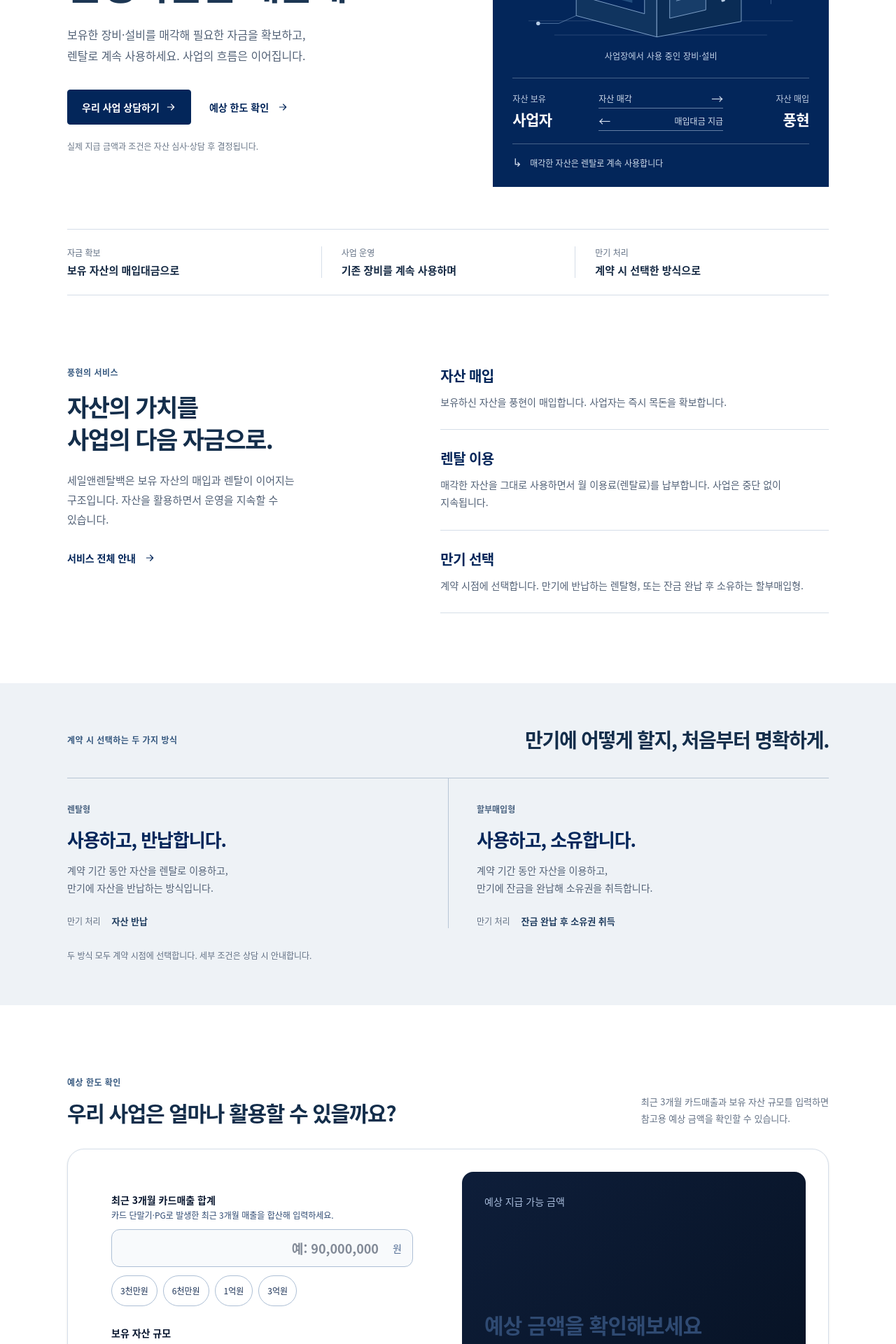
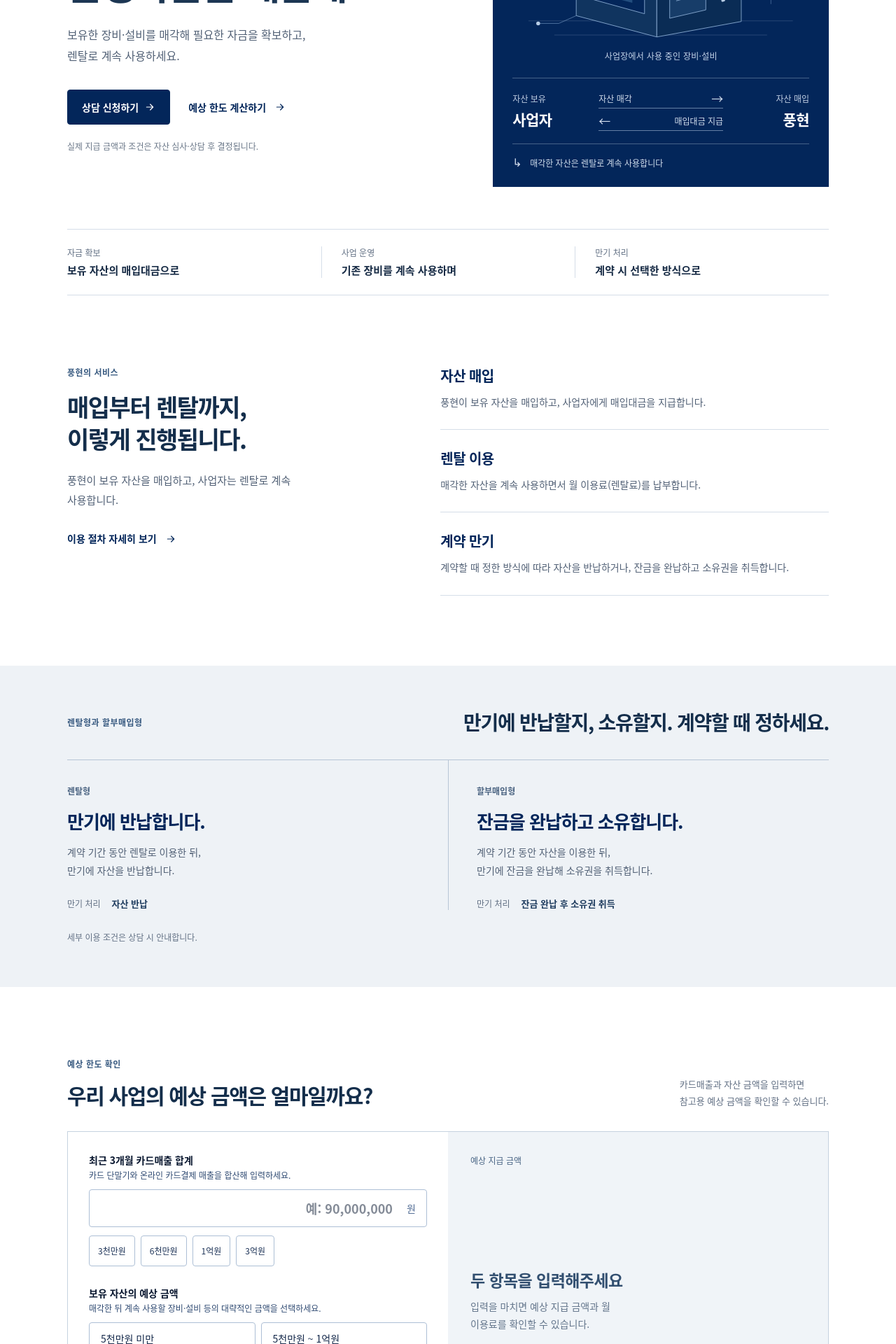
Before and after one commit to raphhong/punghyun, a Next.js app: page / in a window 1280 px wide. Shown: the part 360-2280 px from the top of the page at 70% size. Built offline with nearby package versions, Linux system fonts and the light colour scheme; a web font is replaced by a local one.

Commit message:
Finalize approved homepage writing and calculator contrast

```diff
--- a/design-system/marketing.css
+++ b/design-system/marketing.css
@@ -1,6 +1,8 @@
 /* Public-site composition: the original P identity, an asset-flow diagram,
    and a deliberate reading order. No decorative motion or stock dashboard UI. */
-@layer components {
+/* These scoped overrides must win over utility classes on shared components. */
+@layer theme, base, components, utilities, ph-marketing;
+@layer ph-marketing {
   .ph-public-header { background:#fff; }
   .ph-public-header .ph-header-inner { height:80px; }
   .ph-header-descriptor { border-left:1px solid #d8dfe7; padding-left:18px; margin-left:18px; font-size:12px; color:#627084; }
--- a/src/app/page.tsx
+++ b/src/app/page.tsx
@@ -1,12 +1,17 @@
 import Link from "next/link";
 import { site } from "@/lib/site";
-import { steps } from "@/lib/content";
 import { Container } from "@/components/Container";
 import { ButtonLink } from "@/components/Button";
 import { Icon } from "@/components/Icon";
 import { JsonLd } from "@/components/JsonLd";
 import { Calculator } from "@/components/Calculator";
 import { AssetContinuity } from "@/components/AssetContinuity";
+
+const homeSteps = [
+  { title: "자산 매입", desc: "풍현이 보유 자산을 매입하고, 사업자에게 매입대금을 지급합니다." },
+  { title: "렌탈 이용", desc: "매각한 자산을 계속 사용하면서 월 이용료(렌탈료)를 납부합니다." },
+  { title: "계약 만기", desc: "계약할 때 정한 방식에 따라 자산을 반납하거나, 잔금을 완납하고 소유권을 취득합니다." },
+] as const;
 
 const webPageLd = {
   "@context": "https://schema.org",
@@ -27,10 +32,10 @@
             <div className="ph-hero-copy">
               <p className="ph-eyebrow">기업 자산 활용 · 세일앤렌탈백</p>
               <h1 id="home-title">장비는 계속 쓰고,<br /><span>운영자금은 새롭게.</span></h1>
-              <p className="ph-hero-description">보유한 장비·설비를 매각해 필요한 자금을 확보하고,<br className="ph-desktop-break" /> 렌탈로 계속 사용하세요. 사업의 흐름은 이어집니다.</p>
+              <p className="ph-hero-description">보유한 장비·설비를 매각해 필요한 자금을 확보하고,<br className="ph-desktop-break" /> 렌탈로 계속 사용하세요.</p>
               <div className="ph-hero-actions">
-                <ButtonLink href="/contact" size="lg">우리 사업 상담하기<Icon name="arrow" className="h-4 w-4" /></ButtonLink>
-                <Link href="#calculator" className="ph-text-link">예상 한도 확인<Icon name="arrow" className="h-4 w-4" /></Link>
+                <ButtonLink href="/contact" size="lg">상담 신청하기<Icon name="arrow" className="h-4 w-4" /></ButtonLink>
+                <Link href="#calculator" className="ph-text-link">예상 한도 계산하기<Icon name="arrow" className="h-4 w-4" /></Link>
               </div>
               <p className="ph-hero-disclaimer">실제 지급 금액과 조건은 자산 심사·상담 후 결정됩니다.</p>
             </div>
@@ -48,13 +53,13 @@
         <Container className="ph-service-layout">
           <div className="ph-section-intro">
             <p className="ph-eyebrow">풍현의 서비스</p>
-            <h2 id="service-title">자산의 가치를<br />사업의 다음 자금으로.</h2>
-            <p>세일앤렌탈백은 보유 자산의 매입과 렌탈이 이어지는 구조입니다. 자산을 활용하면서 운영을 지속할 수 있습니다.</p>
-            <Link href="/service" className="ph-text-link">서비스 전체 안내<Icon name="arrow" className="h-4 w-4" /></Link>
+            <h2 id="service-title">매입부터 렌탈까지,<br />이렇게 진행됩니다.</h2>
+            <p>풍현이 보유 자산을 매입하고, 사업자는 렌탈로 계속 사용합니다.</p>
+            <Link href="/service" className="ph-text-link">이용 절차 자세히 보기<Icon name="arrow" className="h-4 w-4" /></Link>
           </div>
           <ol className="ph-service-timeline">
-            {steps.map((step) => (
-              <li key={step.step}>
+            {homeSteps.map((step) => (
+              <li key={step.title}>
                 <div><h3>{step.title}</h3><p>{step.desc}</p></div>
               </li>
             ))}
@@ -64,25 +69,25 @@
 
       <section className="ph-contract-section" aria-labelledby="contract-title">
         <Container>
-          <div className="ph-contract-heading"><p className="ph-eyebrow">계약 시 선택하는 두 가지 방식</p><h2 id="contract-title">만기에 어떻게 할지,<br className="ph-mobile-break" /> 처음부터 명확하게.</h2></div>
+          <div className="ph-contract-heading"><p className="ph-eyebrow">렌탈형과 할부매입형</p><h2 id="contract-title">만기에 반납할지, 소유할지.<br className="ph-mobile-break" /> 계약할 때 정하세요.</h2></div>
           <div className="ph-contract-options">
-            <div><span className="ph-contract-label">렌탈형</span><h3>사용하고, 반납합니다.</h3><p>계약 기간 동안 자산을 렌탈로 이용하고,<br />만기에 자산을 반납하는 방식입니다.</p><span className="ph-contract-end">만기 처리 <strong>자산 반납</strong></span></div>
-            <div><span className="ph-contract-label">할부매입형</span><h3>사용하고, 소유합니다.</h3><p>계약 기간 동안 자산을 이용하고,<br />만기에 잔금을 완납해 소유권을 취득합니다.</p><span className="ph-contract-end">만기 처리 <strong>잔금 완납 후 소유권 취득</strong></span></div>
+            <div><span className="ph-contract-label">렌탈형</span><h3>만기에 반납합니다.</h3><p>계약 기간 동안 렌탈로 이용한 뒤,<br />만기에 자산을 반납합니다.</p><span className="ph-contract-end">만기 처리 <strong>자산 반납</strong></span></div>
+            <div><span className="ph-contract-label">할부매입형</span><h3>잔금을 완납하고 소유합니다.</h3><p>계약 기간 동안 자산을 이용한 뒤,<br />만기에 잔금을 완납해 소유권을 취득합니다.</p><span className="ph-contract-end">만기 처리 <strong>잔금 완납 후 소유권 취득</strong></span></div>
           </div>
-          <p className="ph-contract-footnote">두 방식 모두 계약 시점에 선택합니다. 세부 조건은 상담 시 안내합니다.</p>
+          <p className="ph-contract-footnote">세부 이용 조건은 상담 시 안내합니다.</p>
         </Container>
       </section>
 
       <section className="ph-home-section ph-calculator-section" id="calculator" aria-labelledby="calculator-title">
         <Container>
-          <div className="ph-calculator-heading"><div><p className="ph-eyebrow">예상 한도 확인</p><h2 id="calculator-title">우리 사업은 얼마나<br className="ph-mobile-break" /> 활용할 수 있을까요?</h2></div><p>최근 3개월 카드매출과 보유 자산 규모를 입력하면<br className="ph-desktop-break" /> 참고용 예상 금액을 확인할 수 있습니다.</p></div>
+          <div className="ph-calculator-heading"><div><p className="ph-eyebrow">예상 한도 확인</p><h2 id="calculator-title">우리 사업의 예상 금액은<br className="ph-mobile-break" /> 얼마일까요?</h2></div><p>카드매출과 자산 금액을 입력하면<br className="ph-desktop-break" /> 참고용 예상 금액을 확인할 수 있습니다.</p></div>
           <Calculator className="ph-home-calculator" showDisclaimer={false} />
         </Container>
       </section>
 
       <section className="ph-home-contact" aria-labelledby="contact-title">
         <Container className="ph-contact-layout">
-          <div><p className="ph-eyebrow">사업에 맞는 방법을 함께 찾습니다</p><h2 id="contact-title">보유 자산과 필요한 자금,<br />풍현에 이야기해주세요.</h2><p>담당자가 자산과 사업 현황을 확인하고 적합한 이용 조건을 안내합니다.</p></div>
+          <div><p className="ph-eyebrow">상담 안내</p><h2 id="contact-title">보유 자산으로 자금 마련이 가능한지,<br />상담으로 확인하세요.</h2><p>신청 내용을 남겨주시면 담당자가 연락해 자산과 사업 현황을 확인하고 이용 조건을 안내합니다.</p></div>
           <div className="ph-contact-actions"><ButtonLink href="/contact" size="lg">상담 신청하기<Icon name="arrow" className="h-4 w-4" /></ButtonLink><a href={site.contact.phoneHref}>{site.contact.phone}<span>{site.contact.hours}</span></a></div>
         </Container>
       </section>
--- a/src/components/AssetContinuity.tsx
+++ b/src/components/AssetContinuity.tsx
@@ -3,7 +3,7 @@
   return (
     <figure className="ph-asset-diagram" aria-labelledby="asset-diagram-title">
       <figcaption id="asset-diagram-title">
-        <span>세일앤렌탈백 구조</span>
+        <span>자산 매각과 렌탈의 흐름</span>
       </figcaption>
       <div className="ph-asset-drawing" aria-hidden="true">
         <svg viewBox="0 0 460 220" fill="none">
--- a/src/components/Calculator.tsx
+++ b/src/components/Calculator.tsx
@@ -28,6 +28,9 @@
   );
 
   const ready = cardSales3m > 0 && assetValue > 0;
+  const inputHint = cardSales3m <= 0
+    ? assetValue > 0 ? "카드매출을 입력해주세요" : "두 항목을 입력해주세요"
+    : "자산 금액을 선택해주세요";
 
   return (
     <div
@@ -46,7 +49,7 @@
             최근 3개월 카드매출 합계
           </label>
           <p className="mt-1 text-xs text-navy-500">
-            카드 단말기·PG로 발생한 최근 3개월 매출을 합산해 입력하세요.
+            카드 단말기와 온라인 카드결제 매출을 합산해 입력하세요.
           </p>
           <div className="relative mt-3">
             <input
@@ -94,10 +97,10 @@
 
         <div>
           <span className="block text-sm font-semibold text-navy-900">
-            보유 자산 규모
+            보유 자산의 예상 금액
           </span>
           <p className="mt-1 text-xs text-navy-500">
-            매각 후 계속 사용하실 장비·설비 등 자산의 대략적 규모를 선택하세요.
+            매각한 뒤 계속 사용할 장비·설비 등의 대략적인 금액을 선택하세요.
           </p>
           <div className="mt-3 grid grid-cols-1 gap-2 sm:grid-cols-2">
             {assetOptions.map((opt) => (
@@ -122,7 +125,7 @@
 
       {/* 결과 */}
       <div className="ph-calculator-result flex flex-col rounded-2xl bg-gradient-to-br from-navy-800 to-navy-950 p-6 text-white sm:p-8">
-        <p className="ph-result-label text-sm font-medium text-brand-200">예상 지급 가능 금액</p>
+        <p className="ph-result-label text-sm font-medium text-brand-200">예상 지급 금액</p>
 
         {ready ? (
           <>
@@ -157,17 +160,17 @@
               href="/contact"
               className="ph-result-contact mt-7 inline-flex h-12 items-center justify-center gap-2 rounded-full bg-brand-500 px-6 text-sm font-semibold text-white transition-colors hover:bg-brand-600"
             >
-              이 조건으로 상담 신청
+              상담 신청하기
               <Icon name="arrow" className="h-4 w-4" />
             </Link>
           </>
         ) : (
           <div className="mt-3 flex flex-1 flex-col justify-center">
             <p className="ph-result-empty-title text-2xl font-bold text-navy-500 sm:text-3xl">
-              예상 금액을 확인해보세요
+              {inputHint}
             </p>
             <p className="ph-result-empty-description mt-3 text-sm text-navy-400">
-              카드매출과 보유 자산을 입력하면 예상 금액이 계산됩니다.
+              입력을 마치면 예상 지급 금액과 월 이용료를 확인할 수 있습니다.
             </p>
           </div>
         )}
--- a/src/components/Footer.tsx
+++ b/src/components/Footer.tsx
@@ -13,8 +13,7 @@
             <span className="text-lg font-bold text-white">주식회사 풍현</span>
           </div>
           <p className="mt-4 max-w-xs text-sm leading-relaxed text-navy-300">
-            사업자의 자금 흐름을 풍요롭게. 자산 기반 렌탈·선정산 서비스로 필요한
-            자금을 빠르고 투명하게 지원합니다.
+            보유 자산의 매입과 렌탈을 연결해 사업자의 운영자금 마련을 돕습니다.
           </p>
         </div>
 
@@ -35,7 +34,7 @@
         </div>
 
         <div>
-          <h3 className="text-sm font-semibold text-white">문의</h3>
+          <h3 className="text-sm font-semibold text-white">상담 문의</h3>
           <ul className="mt-4 space-y-3 text-sm text-navy-300">
             <li>
               전화{" "}
@@ -65,8 +64,7 @@
         <Container className="flex flex-col items-start justify-between gap-2 py-6 text-xs text-navy-400 sm:flex-row sm:items-center">
           <p>© {new Date().getFullYear()} 주식회사 풍현. All rights reserved.</p>
           <p>
-            본 사이트의 내용은 상품 안내를 위한 것이며, 실제 계약 조건은 상담 시
-            안내됩니다.
+            이 사이트는 서비스 안내를 위한 것입니다. 실제 계약 조건은 상담 시 안내합니다.
           </p>
         </Container>
       </div>
--- a/src/components/Header.tsx
+++ b/src/components/Header.tsx
@@ -77,7 +77,7 @@
       {open && (
         <nav id="public-navigation" aria-label="모바일 주요 메뉴" className="border-t border-navy-100 bg-white md:hidden">
           <Container className="flex flex-col gap-1 py-4">
-            {site.nav.map((item) => (
+            {site.nav.filter((item) => item.href !== "/contact").map((item) => (
               <Link
                 key={item.href}
                 href={item.href}
```
Also changed, not shown: 1 other file (tests, documents, lock files or other folders).
